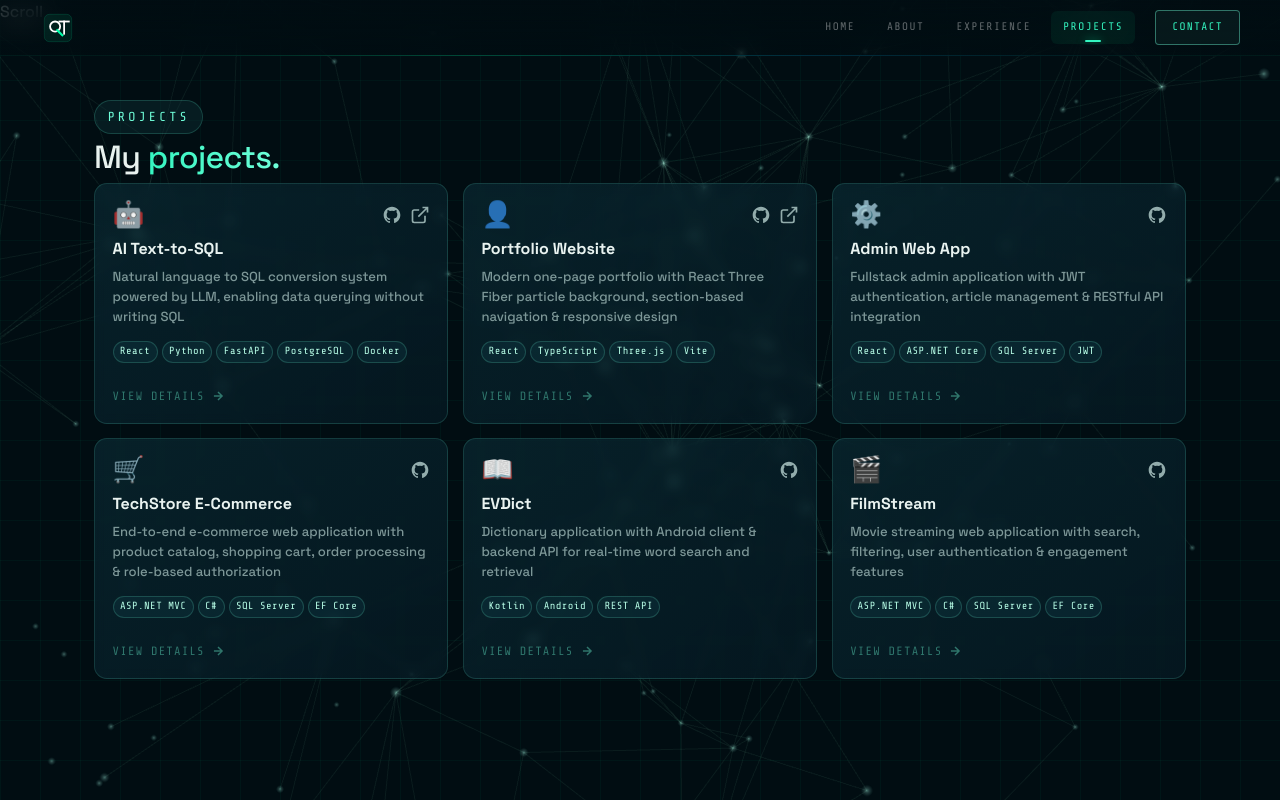
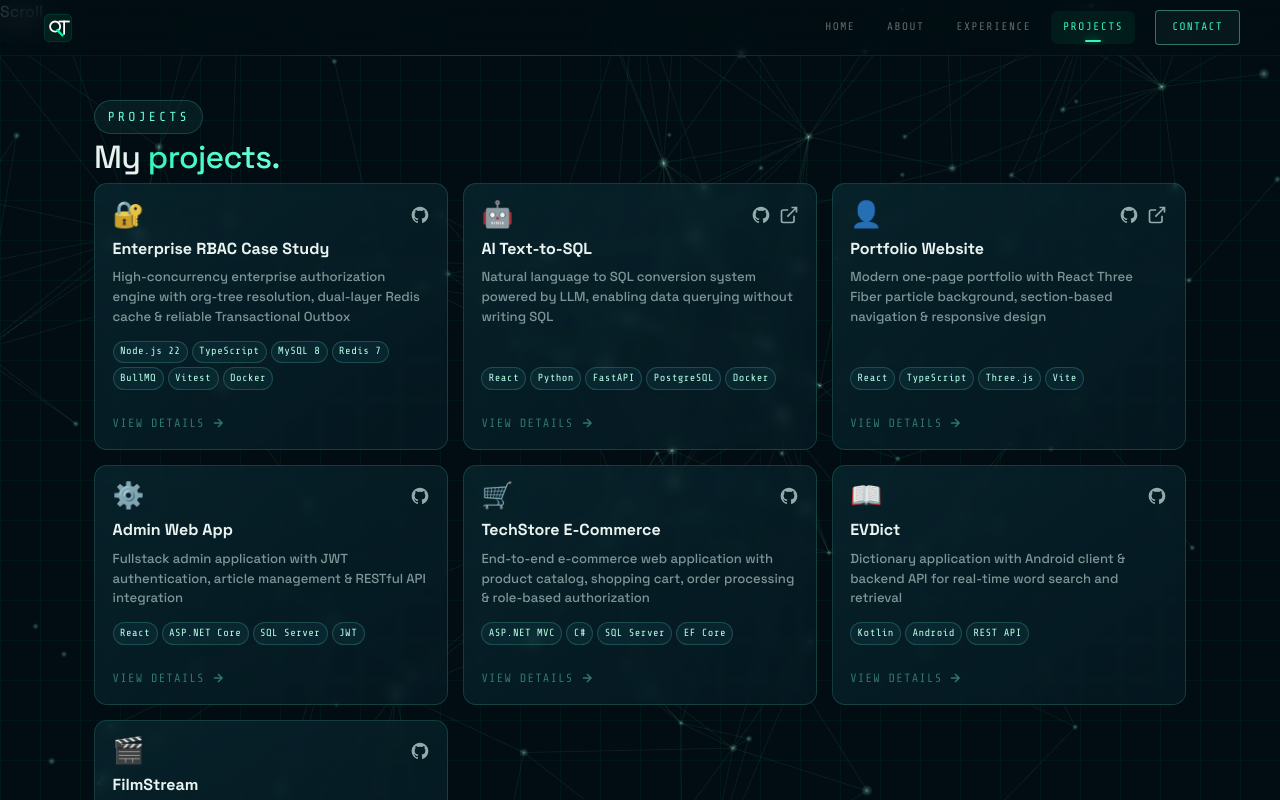
Before and after one commit to vqt2129a/portfolio-2026, a React (Vite) app: page / in a window 1280 px wide. Both pictures are taken after a click on the button "PROJECTS". Built offline with nearby package versions, Linux system fonts and the light colour scheme.

Commit message:
feat: update experience with Insight Center, add RBAC case study & refresh CV

```diff
--- a/src/sections/AboutSection.tsx
+++ b/src/sections/AboutSection.tsx
@@ -2,7 +2,7 @@ import { useRef, useState, useEffect, type RefObject } from "react";
 
 const STACK = [
   "React", "TypeScript", "Node.js", ".NET",
-  "Tailwind", "SQL Server", "Docker", "Git", "NestJS",
+  "MySQL", "Redis", "Tailwind", "SQL Server", "Docker", "Git", "NestJS",
 ];
 
 const FOCUS_ITEMS = [
@@ -77,7 +77,7 @@ export default function AboutSection({ animating }: AboutSectionProps) {
           </div>
 
           <div className="about-links">
-            <a href="/Quang_Thanh_CV (FullStack).pdf" target="_blank" rel="noopener noreferrer" className="about-link-btn about-link-primary">
+            <a href="/Quang_Thanh_CV(FullStack).pdf" target="_blank" rel="noopener noreferrer" className="about-link-btn about-link-primary">
               <svg width="14" height="14" viewBox="0 0 24 24" fill="none" stroke="currentColor" strokeWidth="2.5" strokeLinecap="round" strokeLinejoin="round">
                 <path d="M21 15v4a2 2 0 01-2 2H5a2 2 0 01-2-2v-4" />
                 <polyline points="7 10 12 15 17 10" />
--- a/src/sections/ExperienceSection.tsx
+++ b/src/sections/ExperienceSection.tsx
@@ -16,6 +16,23 @@ interface TimelineItem {
 }
 
 const TIMELINE: TimelineItem[] = [
+  {
+    period: "06/2026 - Present",
+    company: "MID Viet Nam Company Limited",
+    role: "Full-stack Developer (Contractor)",
+    tech: ["Node.js 22", "TypeScript", "React 18", "UmiJS Max", "Ant Design 5", "MySQL", "Redis", "BullMQ", "TSyringe", "DDD"],
+    summary: "Architected and built an end-to-end full-stack operations platform (Insight Center) with 175 REST endpoints, 47 MySQL tables, and ~38 screens under DDD/Clean Architecture.",
+    projects: [
+      {
+        name: "Insight Center – Enterprise Operations Platform",
+        desc: "Engineered hierarchical RBAC (org-tree scoping, SingleFlight cache, Transactional Outbox), geofenced attendance (Ray-casting polygon, IP fallback, FOR UPDATE row locks), and an immutable audit trail (AES-256-GCM encryption & SHA-256 hash chain) with AntV X6 org charts and permission-gated UIs, ensuring sub-500ms API p95 latency and zero data tampering.",
+      },
+      {
+        name: "Automated Payroll, QA Scoring & Alert Engines",
+        desc: "Replaced manual spreadsheets by building an interactive @dnd-kit Kanban board and a 7-status task state machine featuring QA gates, bug-reopen penalties, and optimistic locking. Developed deterministic domain services for statutory payroll computation (prorated salary, OT, capped insurance deductions, and task-score bonuses) across a row-locked approval flow with append-only adjustment ledgers and ExcelJS exports. Built an idempotent alert engine using MySQL unique generated columns (open_key) and batch sweep crons, eliminating duplicate alerts and payroll discrepancies.",
+      },
+    ],
+  },
   {
     period: "06/2026 - 07/2026",
     company: "Freelance — Driving School Web Portal",
@@ -47,19 +64,19 @@ const TIMELINE: TimelineItem[] = [
     company: "ITECCOM Technology Company Limited",
     role: "Fresher Full-stack Developer",
     tech: ["ASP.NET Core 8", "ASP.NET MVC 5", "SQL Server", "JavaScript", "REST API"],
-    summary: "Building enterprise web applications — from database design to production UI.",
+    summary: "Designed and implemented enterprise digital signature platforms and scalable CRM systems.",
     projects: [
       {
         name: "Digital Signature Platform",
-        desc: "Multi-method contract signing (image, USB Token), bulk sign, contract type management — designed DB, UI & backend from scratch",
+        desc: "Designed .NET-based digital contract signing supporting single/bulk operations. Developed end-to-end lifecycle management (signer config, PDF mapping, dynamic USB Token/image signatures), optimizing SQL Server schemas to reduce manual processing by 40% and improve reliability under high loads.",
       },
       {
         name: "CRM Saigontourist",
-        desc: "Maintained enterprise CRM — loyalty system, member cards, Vetour API transaction sync",
+        desc: "Enhanced enterprise CRM for loyalty programs and member cards. Engineered backend services to extract and synchronize near real-time transaction data from the Data Warehouse (DW), reducing data latency and improving consistency across concurrent workloads.",
       },
       {
         name: "BMWindows Portal",
-        desc: "App Launcher portal & Admin CMS with dynamic resource management (icons, URLs, statuses)",
+        desc: "App Launcher portal & Admin CMS with dynamic resource management (icons, URLs, statuses).",
       },
     ],
   },
--- a/src/sections/ProjectsSection.tsx
+++ b/src/sections/ProjectsSection.tsx
@@ -12,6 +12,14 @@ interface ProjectItem {
 }
 
 const PROJECTS: ProjectItem[] = [
+  {
+    name: "Enterprise RBAC Case Study",
+    tagline: "High-concurrency enterprise authorization engine with org-tree resolution, dual-layer Redis cache & reliable Transactional Outbox",
+    tech: ["Node.js 22", "TypeScript", "MySQL 8", "Redis 7", "BullMQ", "Vitest", "Docker"],
+    github: "https://github.com/vqt2129a/RBAC-Case-Study",
+    icon: "🔐",
+    fullDescription: "Architected and engineered an end-to-end enterprise authorization case study solving complex hierarchical access control across multi-level organizational trees (including concurrent appointments). Utilized MySQL recursive Common Table Expressions (CTEs) and DAG cycle-detection algorithms to dynamically resolve hierarchical data scopes (ALL, ORG, OWN) into parameterized SQL predicates. Designed a high-performance dual-tier caching strategy with Redis MGET by decoupling org subtrees from user auth contexts, slashing authorization latency from 14.2ms to <0.8ms (18x improvement, ~4,500 RPS). Engineered an in-memory SingleFlight mechanism to collapse concurrent cache misses and prevent database stampedes during cold starts. Modeled a 3-tier active cache invalidation pipeline (Synchronous DEL → BullMQ async retry queue → Periodic Reconciler) paired with the Transactional Outbox pattern, guaranteeing zero-loss cache evictions across multi-level role inheritance chains with zero stale-read vulnerabilities.",
+  },
   {
     name: "AI Text-to-SQL",
     tagline: "Natural language to SQL conversion system powered by LLM, enabling data querying without writing SQL",
```
Also changed, not shown: 2 other files (tests, documents, lock files or other folders).
